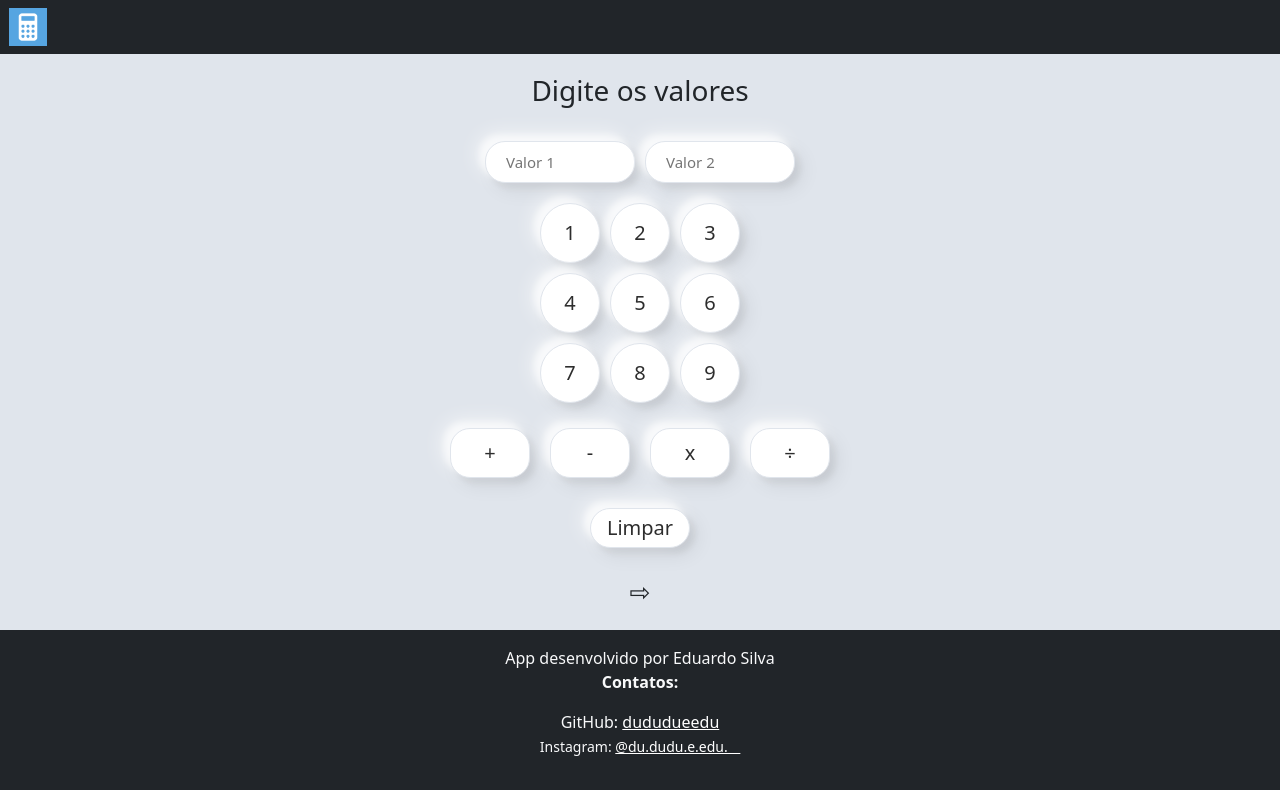
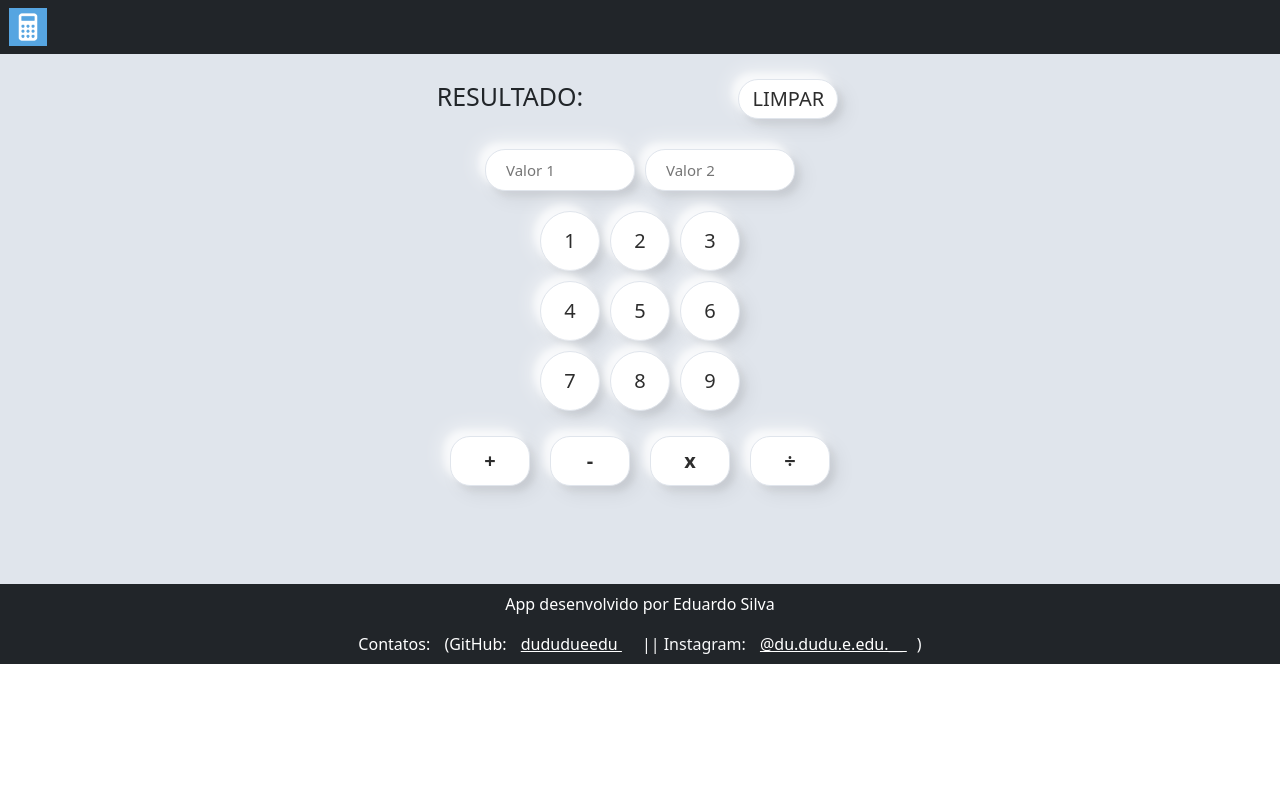
Before and after one commit to dududueedu/webCalculator, a React (Create React App) app in the folder calculator/: page / in a window 1280 px wide. Built offline with nearby package versions, Linux system fonts and the light colour scheme.

Commit message:
update components

```diff
--- a/calculator/src/components/Dashboard.jsx
+++ b/calculator/src/components/Dashboard.jsx
@@ -7,7 +7,10 @@ function Dashboard () {
 
         return (
             <div className="container-dashboard">
-                <h3> Digite os valores </h3>
+                <div id="res"> RESULTADO:
+                    <a href="index.html" className = "clean">
+                        <input type="reset" value="LIMPAR" /></a>
+                </div>
                 <div className="position-row">
                     <input type="number" id="txt1" placeholder="Valor 1" />
                     <input type="number" id="txt2" placeholder="Valor 2" />
@@ -23,15 +26,12 @@ function Dashboard () {
                     <input type="submit" onClick={add8} value="8" className="numeros"/>
                     <input type="submit" onClick={add9} value="9" className="numeros"/>
                 </div>
-                <div>
+                <div className='options'>
                     <input type="submit" onClick={somar} className="op" value="+" />
                     <input type="submit" onClick={subtrair} className="op" value="-" />
                     <input type="submit" onClick={mutplicar} className="op" value="x" />
                     <input type="submit" onClick={dividir} className="op" value="&#247;" />
                 </div>
-                <a href="index.html" className = "clean">
-                    <input type="reset" value="Limpar" /></a>
-                <div id="res"> &#8680; </div>
             </div>
         )
 }
--- a/calculator/src/components/footer/Footer.jsx
+++ b/calculator/src/components/footer/Footer.jsx
@@ -1,17 +1,16 @@
 function Footer() {
     return (
-        <footer className="footer mt-auto py-3 bg-dark">
+        <footer className="footer mt-auto py-2 bg-dark">
             <div className="container">
-                <p className="text-light"> App desenvolvido por Eduardo Silva
-                <br/><strong> Contatos: </strong><br/>
-                </p>
-                <span className="text-light">
-                    GitHub: <a className="text-white" href="https://github.com/dududueedu" target="_blank" rel="noreferrer"> dududueedu </a>
+                <p className="text-white"> App desenvolvido por Eduardo Silva </p>
+                <span className="text-white"> Contatos: </span>
+                <span className="text-white-a">
+                    (GitHub: <a className="text-white-a" href="https://github.com/dududueedu" target="_blank" rel="noreferrer"> dududueedu </a>
                 </span>
-                <p className="text-light"><small>
-                    Instagram: <a className="text-white" href="https://instagram.com/du.dudu.e.edu.__" target="_blank" rel="noreferrer">
-                    @du.dudu.e.edu.__ </a></small>
-                </p>
+                <span className="text-light">||
+                    Instagram: <a className="text-white-a" href="https://instagram.com/du.dudu.e.edu.__" target="_blank" rel="noreferrer">
+                    @du.dudu.e.edu.__ </a>)
+                </span>
             </div>
         </footer>
     );
--- a/calculator/src/css/style.css
+++ b/calculator/src/css/style.css
@@ -104,7 +104,7 @@ input[type=reset]:active{
     user-select: none;
 }
 .clean{
-    margin-top: 25px;
+    margin-left: 150px;
 }
 
 .footer {
@@ -129,3 +129,17 @@ input[type=reset]:active{
         padding: 10px;
     }
 }
+
+.op {
+    font-weight: bold;
+}
+
+.options {
+    margin-bottom: 98px;
+}
+
+.text-white-a {
+    margin-left: 10px;
+    margin-right: 10px;
+    color: #fff;
+}
```
